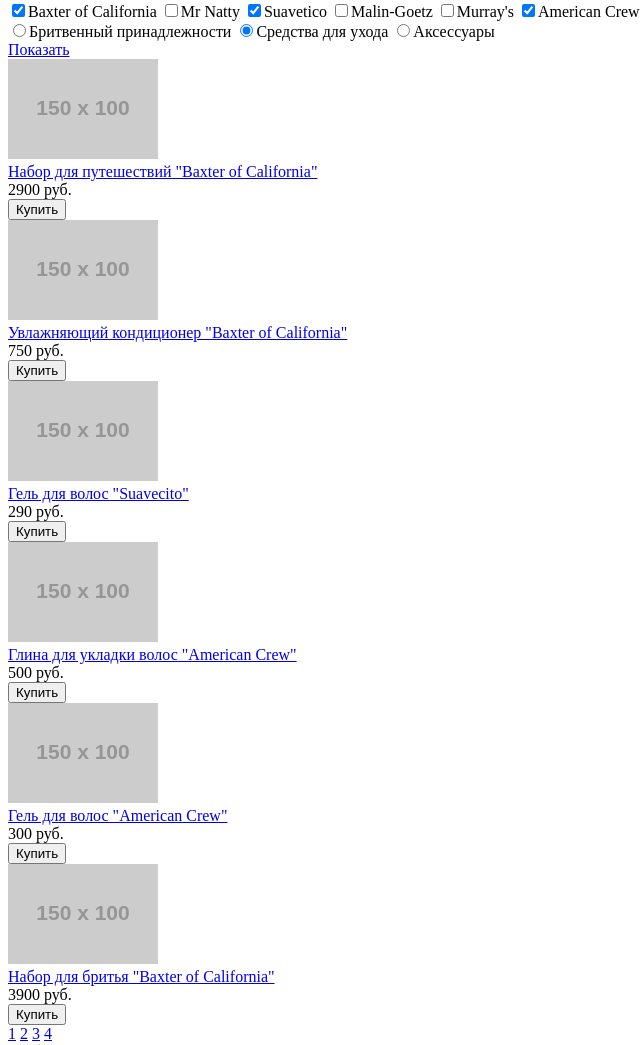
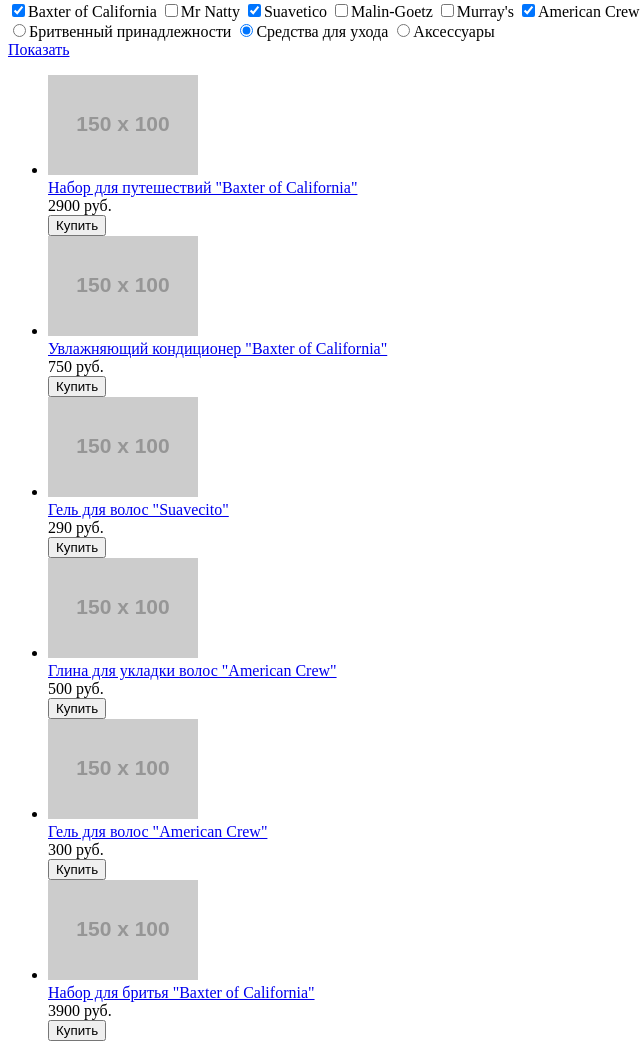
Before and after one commit to mark-selyaeff/Barbershop, a plain HTML site: page catalog.html in a window 1280 px wide. Shown: the part 281-1326 px from the top of the page, without its empty margins (0-640 px from the left). Drawn offline with Linux system fonts and the light colour scheme; placeholder pictures from the web are drawn by us.

Commit message:
Обернул плитку товаров в неупорядоченный список

```diff
--- a/catalog.html
+++ b/catalog.html
@@ -51,49 +51,51 @@
         <a href="#">Показать</a>
       </form>
 
-      <section class="items-list">
-        <div class="item-block"><a href="#">
+      <section class="items-list-block">
+        <ul class="items-list">
+        <li class="item-block"><a href="#">
           <img src="http://placehold.it/150x100">
           <div class="item-name">Набор для путешествий "Baxter of California"</div>
             </a>
           <div class="item-price">2900 руб.</div>
           <button type="button" name="buy">Купить</button>
-        </div>
-        <div class="item-block"><a href="#">
+        </li>
+        <li class="item-block"><a href="#">
           <img src="http://placehold.it/150x100">
           <div class="item-name">Увлажняющий кондиционер "Baxter of California"</div>
             </a>
           <div class="item-price">750 руб.</div>
           <button type="button" name="buy">Купить</button>
-        </div>
-        <div class="item-block"><a href="#">
+        </li>
+        <li class="item-block"><a href="#">
           <img src="http://placehold.it/150x100">
           <div class="item-name">Гель для волос "Suavecito"</div>
             </a>
           <div class="item-price">290 руб.</div>
           <button type="button" name="buy">Купить</button>
-        </div>
-        <div class="item-block"><a href="#">
+        </li>
+        <li class="item-block"><a href="#">
           <img src="http://placehold.it/150x100">
          <div class="item-name">Глина для укладки волос "American Crew"</div>
           </a>
           <div class="item-price">500 руб.</div>
           <button type="button" name="buy">Купить</button>
-        </div>
-        <div class="item-block"><a href="#">
+        </li>
+        <li class="item-block"><a href="#">
           <img src="http://placehold.it/150x100">
           <div class="item-name">Гель для волос "American Crew"</div>
             </a>
           <div class="item-price">300 руб.</div>
           <button type="button" name="buy">Купить</button>
-        </div>
-        <div class="item-block"><a href="#">
+        </li>
+        <li class="item-block"><a href="#">
           <img src="http://placehold.it/150x100">
           <div class="item-name">Набор для бритья "Baxter of California"</div>
             </a>
           <div class="item-price">3900 руб.</div>
           <button type="button" name="buy">Купить</button>
-          </div>
+        </li>
+        </ul>
 
           <div class="pages-block">
             <a href="#" class="page-number">1</a>
@@ -103,6 +105,7 @@
           </div>
       </section>
   </main>
+
       <footer class="main-footer">
         <div class="container">
           <section class="contacts">
```
